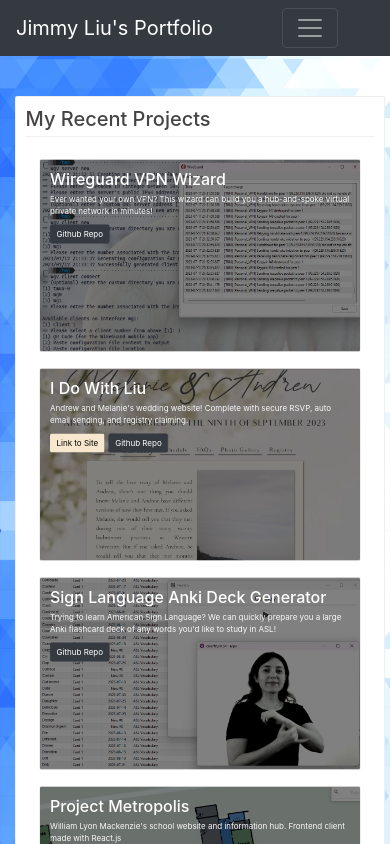
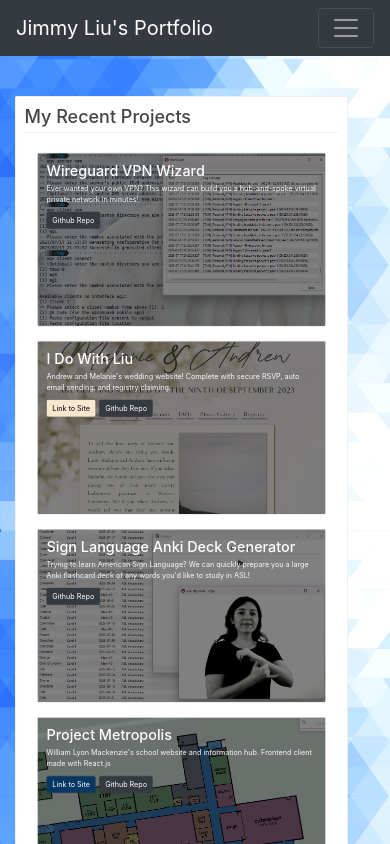
Before and after one commit to ji-mmyliu/personal-site, a React (Vite) app: page /projects in a window 390 px wide. Shown: the top 844 px of the page. Built offline with nearby package versions, Linux system fonts and the light colour scheme; no server answers.

Commit message:
Fix margin and padding (#9)

```diff
--- a/public/css/main.css
+++ b/public/css/main.css
@@ -101,9 +101,9 @@ a.article-title:hover {
 
 @media (max-width: 444px) {
     .container {
-        width: 1500px;
-        max-width: 90%;
+        width: 100%;
         margin: 0px;
+        padding-right: 1.5em;
     }
 }
 
--- a/public/css/projects.css
+++ b/public/css/projects.css
@@ -18,10 +18,30 @@
 
 @media (max-width: 675px) {
     .shrink {
+        -webkit-transform:scale(0.65);
+        -moz-transform:scale(0.65);
+        -ms-transform:scale(0.65);
+        transform:scale(0.65);
+        transform-origin: top left;
+    }
+}
+
+@media (max-width: 560px) {
+    .shrink {
         -webkit-transform:scale(0.5);
         -moz-transform:scale(0.5);
         -ms-transform:scale(0.5);
         transform:scale(0.5);
+        transform-origin: top left;
+    }
+}
+
+@media (max-width: 400px) {
+    .shrink {
+        -webkit-transform:scale(0.45);
+        -moz-transform:scale(0.45);
+        -ms-transform:scale(0.45);
+        transform:scale(0.45);
         transform-origin: top left;
     }
 }
--- a/src/components/about/index.tsx
+++ b/src/components/about/index.tsx
@@ -7,6 +7,7 @@ export const About = (): JSX.Element => {
     }, []);
 
     return (
+        <div className="container">
             <article className="card mb-3">
                 <div className="card-body">
                     <legend className="border-bottom mb-4"><h1 className="card-title">About Me</h1></legend>
@@ -36,5 +37,6 @@ export const About = (): JSX.Element => {
                     </div>
                 </div>
             </article>
+        </div>
     );
 }
--- a/src/components/achievements/index.tsx
+++ b/src/components/achievements/index.tsx
@@ -5,6 +5,7 @@ export const Achievements = (): JSX.Element => {
         document.title = "Achievements | Jimmy's Personal Website";
     }, []);
     return (
+        <div className="container">
             <article className="card mb-3">
                 <div className="card-body">
                     <legend className="border-bottom mb-4"><h1 className="card-title">Timeline and Achievements</h1></legend>
@@ -87,5 +88,6 @@ export const Achievements = (): JSX.Element => {
                     </div>
                 </div>
             </article>
+        </div>
     )
 }
--- a/src/components/app/index.tsx
+++ b/src/components/app/index.tsx
@@ -42,7 +42,6 @@ export const _App = (): JSX.Element => {
                 </header>
             </div>
 
-            <div className="container">
             <Routes>
                 <Route path="/" element={<About />} />
                 <Route path="/about-me" element={<About />} />
@@ -52,7 +51,6 @@ export const _App = (): JSX.Element => {
                 <Route path="/notes/:id" element={<Notes />} />
                 <Route path="*" element={<NotFound />} />
             </Routes>
-            </div>
         </div>
     );
 }
--- a/src/components/notes/index.tsx
+++ b/src/components/notes/index.tsx
@@ -32,6 +32,7 @@ export const Notes = (): JSX.Element => {
     }
 
     return (
+        <div className="container">
             <article className="card mb-3 notes-form">
                 <form>
                     <div className="form-group">
@@ -46,5 +47,6 @@ export const Notes = (): JSX.Element => {
                     <iframe id="notes-content" data-testid="notesContent" src={lessonUrl(num)}></iframe>
                 }
             </article>
+        </div>
     );
 }
--- a/src/components/notfound/index.tsx
+++ b/src/components/notfound/index.tsx
@@ -7,6 +7,7 @@ export const NotFound = (): JSX.Element => {
         document.title = "404 Page Not Found | Jimmy's Personal Website";
     }, []);
     return (
+        <div className="container">
             <article className="card mb-3">
                 <div className="card-body">
                     <legend className="border-bottom mb-4"><h2 className="card-title">404 Error: Page Not Found</h2></legend>
@@ -19,5 +20,6 @@ export const NotFound = (): JSX.Element => {
                     </p>
                 </div>
             </article>
+        </div>
     )
 }
--- a/src/components/projects/index.tsx
+++ b/src/components/projects/index.tsx
@@ -20,6 +20,7 @@ export const Projects = (): JSX.Element => {
     }, []);
 
     return (
+        <div className="container">
             <article className="card mb-3 shrink" style={{ minWidth: "fit-content" }}>
                 <div className="card-body">
                     <legend className="border-bottom mb-4"><h1 className="card-title">My Recent Projects</h1></legend>
@@ -90,5 +91,6 @@ export const Projects = (): JSX.Element => {
                     </div>
                 </Project>
             </article>
+        </div>
     );
 }
--- a/src/components/resume/index.tsx
+++ b/src/components/resume/index.tsx
@@ -20,10 +20,12 @@ export const Resume = (): JSX.Element => {
     }
 
     return (
-        <article className="card mb-3">
-            <div className="card-body" id="resume-card">
-                <embed src="/resume.pdf" data-testid="resumeEmbed" id="resume" height={1200} />
-            </div>
-        </article>
+        <div className="container">
+            <article className="card mb-3">
+                <div className="card-body" id="resume-card">
+                    <embed src="/resume.pdf" data-testid="resumeEmbed" id="resume" height={1200} />
+                </div>
+            </article>
+        </div>
     );
 }
```
Lines whose indentation alone changed are shown as unchanged.
